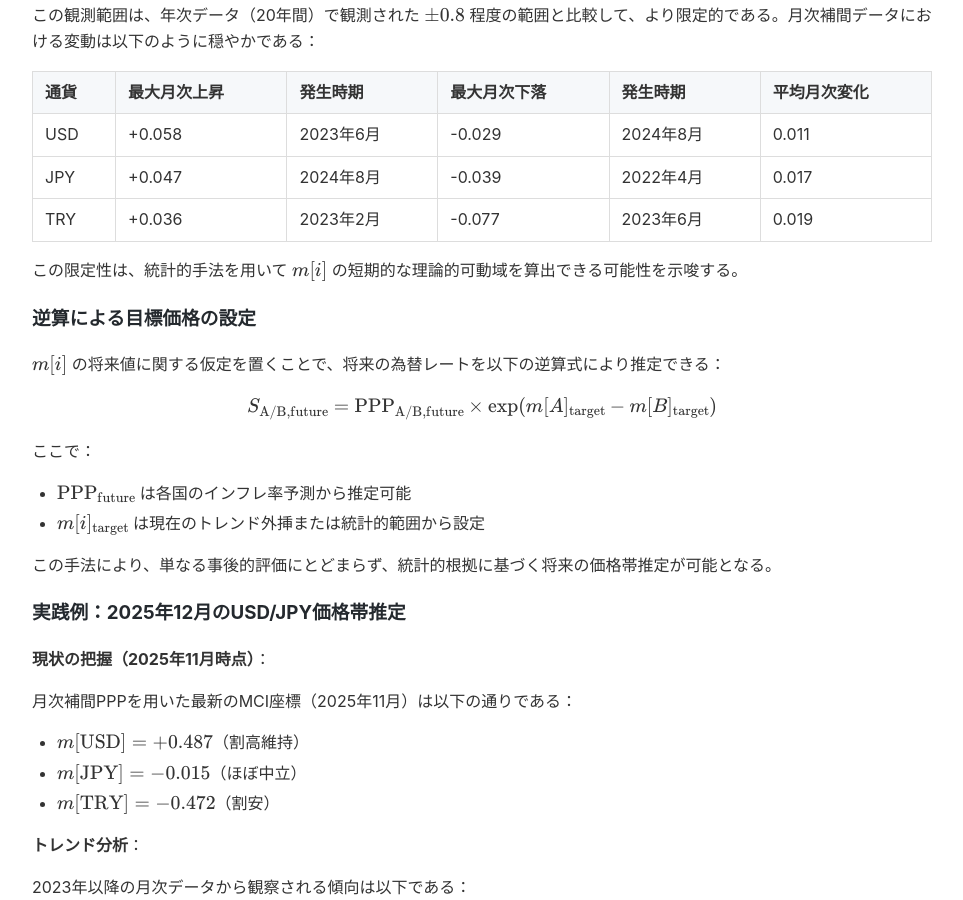
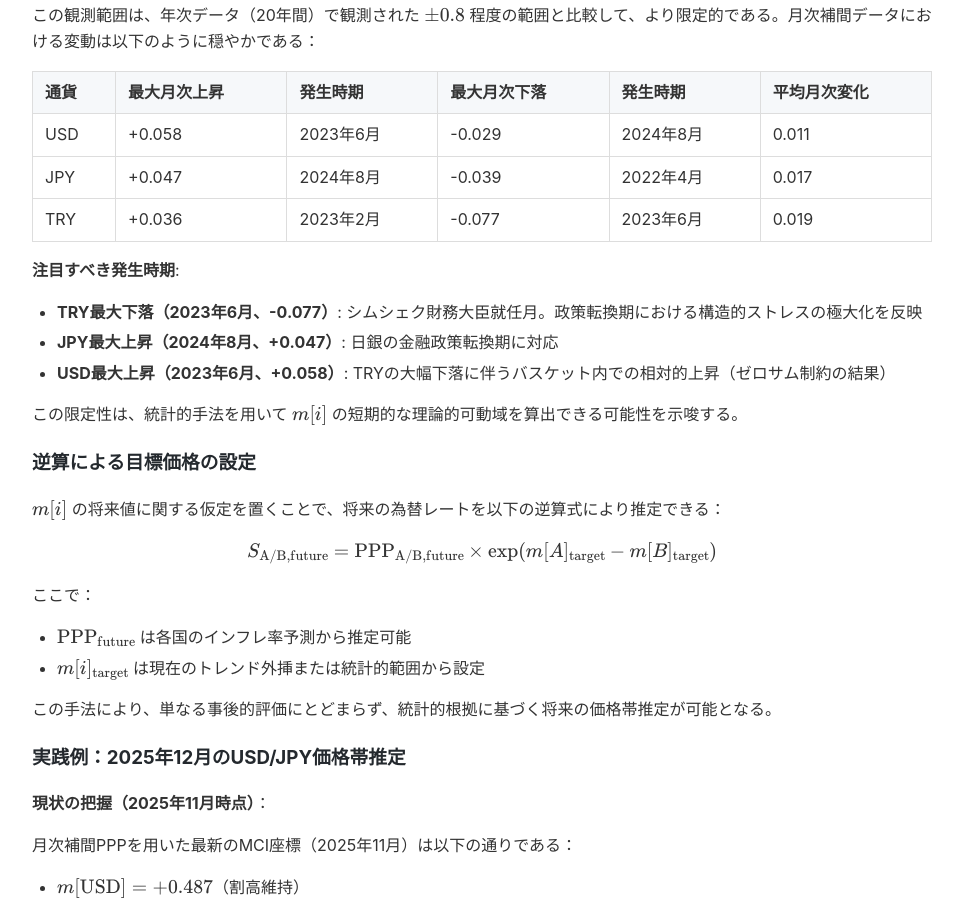
Before and after one commit to onigirito/MCI_Mikan-3-Currency-clr-Index_, a Jekyll site: the page built from docs/CHAPTER8_DRAFT.md, in a window 1280 px wide and 900 px high, scrolled down 6181 px. Shown: the whole window, without its empty margins (158-1121 px from the left). Built offline with Jekyll 4.4.1, drawn with Linux system fonts in a browser that asks for light colours; our own code applies the rules of GitHub Pages for plain Markdown files.

Commit message:
Chapter 8: 月次変動の発生時期に解説を追加
- TRY最大下落（2023年6月）: シムシェク就任による構造的ストレス極大化
- JPY最大上昇（2024年8月）: 日銀政策転換期
- USD最大上昇（2023年6月）: TRY下落に伴うゼロサム制約による相対的上昇を明記

USDの変動がバスケット構造による相対的変化であることを明示

🤖 Generated with [Claude Code](https://claude.com/claude-code)

Co-Authored-By: Claude <noreply@anthropic.com>

```diff
--- a/docs/CHAPTER8_DRAFT.md
+++ b/docs/CHAPTER8_DRAFT.md
@@ -188,6 +188,11 @@ Mikan 3-Currency clr Index の重要な数理的特性として、**可動域の
 | JPY | +0.047 | 2024年8月 | -0.039 | 2022年4月 | 0.017 |
 | TRY | +0.036 | 2023年2月 | -0.077 | 2023年6月 | 0.019 |
 
+**注目すべき発生時期**:
+- **TRY最大下落（2023年6月、-0.077）**: シムシェク財務大臣就任月。政策転換期における構造的ストレスの極大化を反映
+- **JPY最大上昇（2024年8月、+0.047）**: 日銀の金融政策転換期に対応
+- **USD最大上昇（2023年6月、+0.058）**: TRYの大幅下落に伴うバスケット内での相対的上昇（ゼロサム制約の結果）
+
 この限定性は、統計的手法を用いて $m[i]$ の短期的な理論的可動域を算出できる可能性を示唆する。
 
 ### 逆算による目標価格の設定
```
